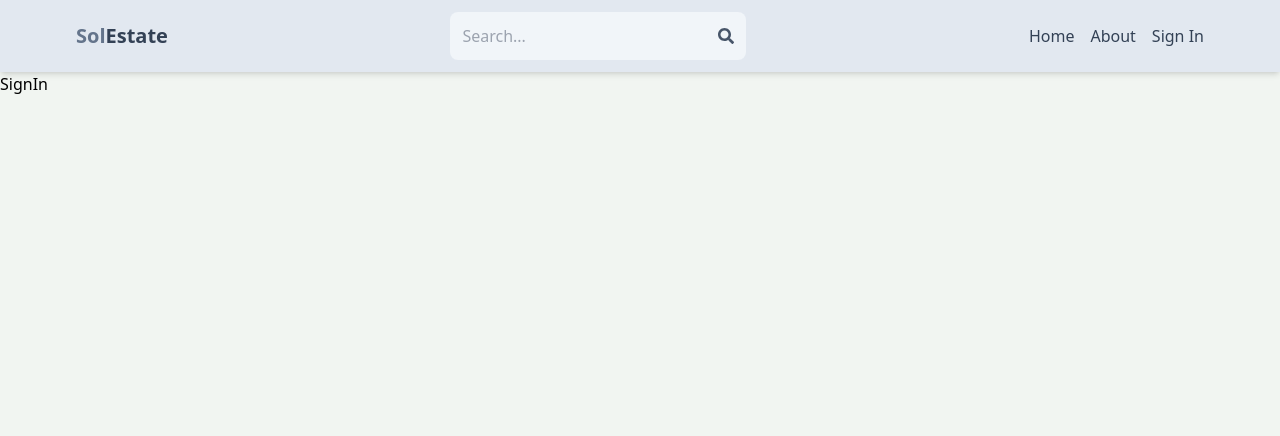
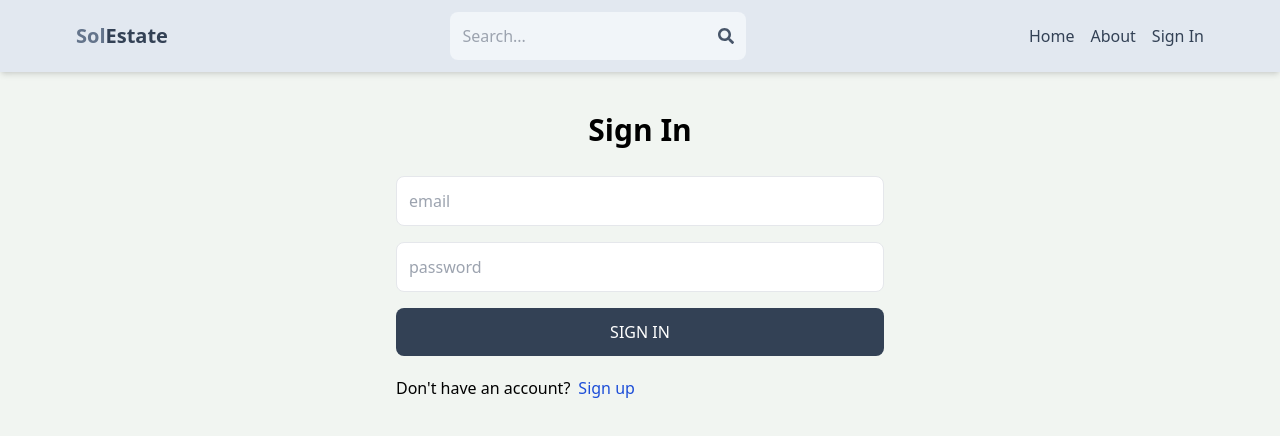
Before and after one commit to ricardovelero/mern-estate, a React (Vite) app in the folder client/: page /sign-in in a window 1280 px wide. Shown: the top 436 px of the page. Built offline with nearby package versions, Linux system fonts and the light colour scheme.

Commit message:
complete signin page functionality

```diff
--- a/client/src/pages/SignIn.jsx
+++ b/client/src/pages/SignIn.jsx
@@ -1,3 +1,75 @@
+import { useState } from "react"
+import { Link, useNavigate } from "react-router-dom"
+
 export default function SignIn() {
-  return <div>SignIn</div>
+  const [formData, setFormData] = useState({})
+  const [error, setError] = useState(null)
+  const [loading, setLoading] = useState(false)
+  const navigate = useNavigate()
+  const handleChange = (e) => {
+    setFormData({
+      ...formData,
+      [e.target.id]: e.target.value,
+    })
+  }
+  const handleSubmit = async (e) => {
+    e.preventDefault()
+    try {
+      setLoading(true)
+      const res = await fetch("/api/auth/signin", {
+        method: "POST",
+        headers: {
+          "Content-Type": "application/json",
+        },
+        body: JSON.stringify(formData),
+      })
+      const data = await res.json()
+      console.log(data)
+      if (data.success === false) {
+        setLoading(false)
+        setError(data.message)
+        return
+      }
+      setLoading(false)
+      setError(null)
+      navigate("/")
+    } catch (error) {
+      setLoading(false)
+      setError(error.message)
+    }
+  }
+  return (
+    <div className="p-3 max-w-lg mx-auto">
+      <h1 className="text-3xl text-center font-semibold my-7">Sign In</h1>
+      <form onSubmit={handleSubmit} className="flex flex-col gap-4">
+        <input
+          onChange={handleChange}
+          type="email"
+          id="email"
+          placeholder="email"
+          className="border p-3 rounded-lg"
+        />
+        <input
+          onChange={handleChange}
+          type="password"
+          id="password"
+          placeholder="password"
+          className="border p-3 rounded-lg"
+        />
+        <button
+          disabled={loading}
+          className="bg-slate-700 text-white p-3 rounded-lg uppercase hover:opacity-95 disabled:opacity-80"
+        >
+          {loading ? "Loading..." : "Sign in"}
+        </button>
+      </form>
+      <div className="flex gap-2 mt-5">
+        <p>Don&apos;t have an account?</p>
+        <Link to="/sign-up">
+          <span className="text-blue-700">Sign up</span>
+        </Link>
+      </div>
+      {error && <p className="text-red-500 mt-5">{error}</p>}
+    </div>
+  )
 }
--- a/client/src/pages/SignUp.jsx
+++ b/client/src/pages/SignUp.jsx
@@ -40,7 +40,7 @@
   }
   return (
     <div className="p-3 max-w-lg mx-auto">
-      <h1 className="text-3xl text-center font-semibold my-7">SignUp</h1>
+      <h1 className="text-3xl text-center font-semibold my-7">Sign Up</h1>
       <form onSubmit={handleSubmit} className="flex flex-col gap-4">
         <input
           onChange={handleChange}
```
